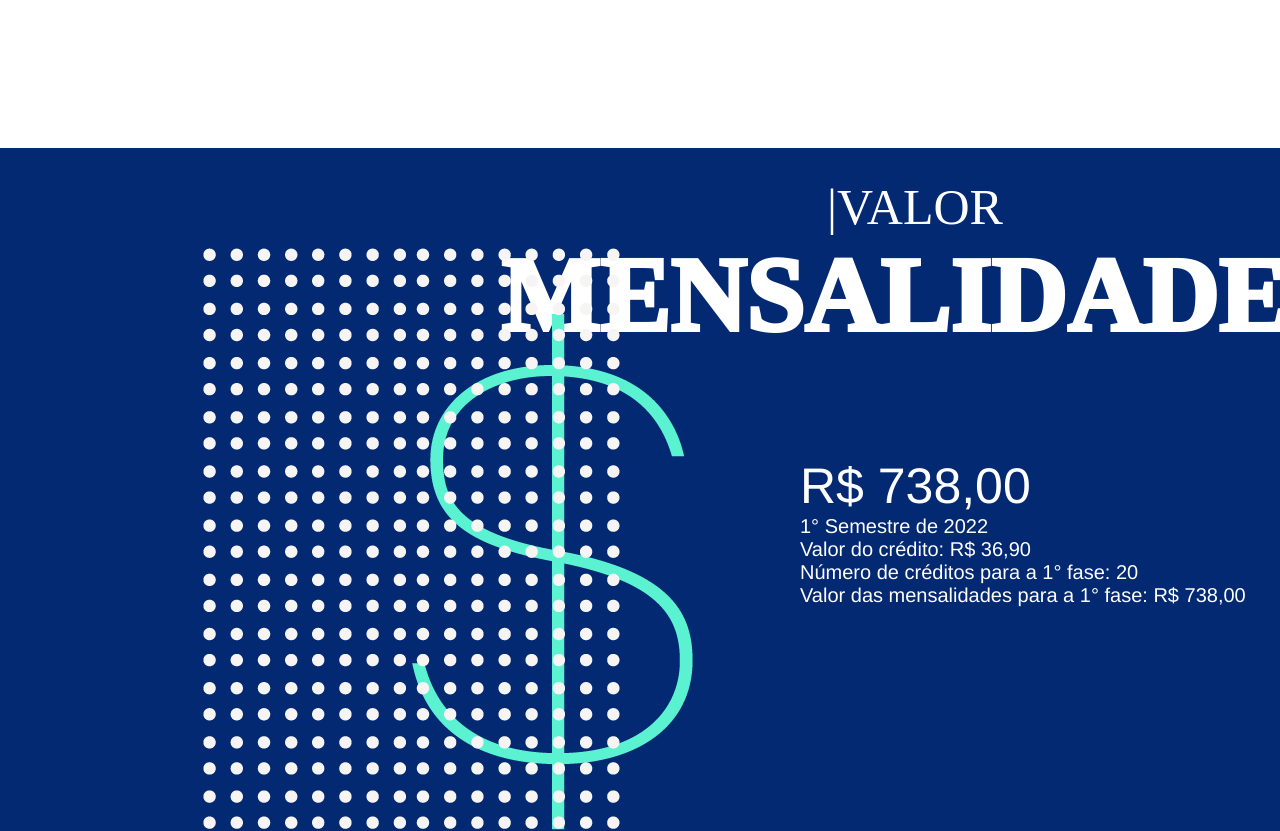
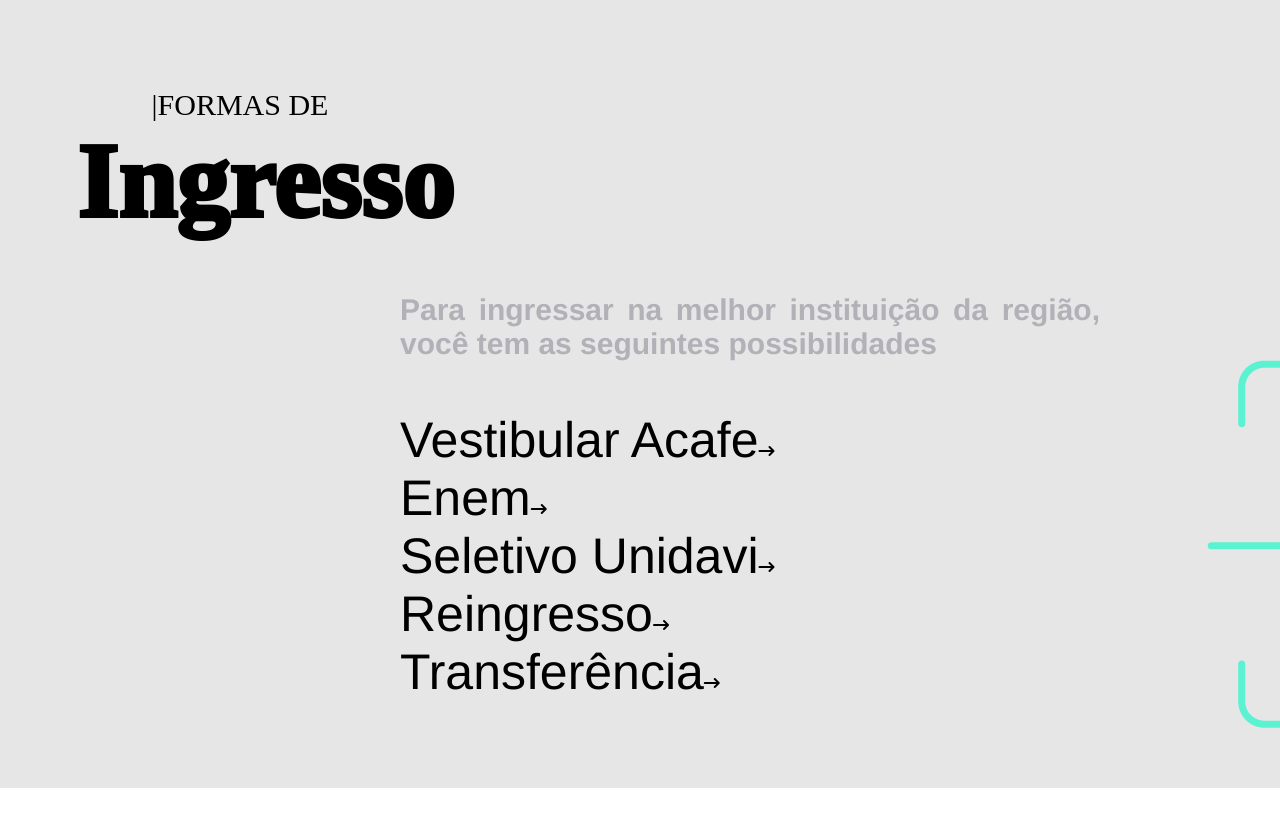
Before and after one commit to robsondejesus1996/site-cursos, a Next.js app in the folder project/: page / in a window 1280 px wide. Shown: the part 5017-5848 px from the top of the page. Built offline with nearby package versions, Linux system fonts and the light colour scheme.

Commit message:
Implementação componente formas de ingresso

```diff
--- a/project/components/formaIngresso.js
+++ b/project/components/formaIngresso.js
@@ -1,12 +1,70 @@
 import Image from "next/image";
+import styles from "../styles/Ingresso.module.css";
 
 export default function FormasIngresso() {
   return (
     <>
-    <h1>Componente Formas de ingresso</h1>
-      <h1>Imagens com link e descrição</h1>
-      <p>Locais aonde pode fazer a prova</p>
-      <p>--------fim componente-----------</p>
+      <section className={styles.secao}>
+        <span className={styles.pergunta}> |FORMAS DE</span>
+        <span className={styles.ingresso}>
+          {" "}
+          <p className={styles.pipe}></p>Ingresso
+        </span>
+
+        <div className={styles.descricao}>
+          <h4>
+            Para ingressar na melhor instituição da região, você tem as
+            seguintes possibilidades
+          </h4>
+        </div>
+
+        <div className={styles.div_formas}>
+          <p>
+            <a href="" className={styles.tipo_forma}>
+              Vestibular Acafe
+            </a>
+            <i class="fa fa-long-arrow-right" aria-hidden="true"></i>
+          </p>
+          <p>
+            <a href="" className={styles.tipo_forma}>
+              Enem
+            </a>
+            <i class="fa fa-long-arrow-right" aria-hidden="true"></i>
+          </p>
+          <p>
+            <a href="" className={styles.tipo_forma}>
+              Seletivo Unidavi
+            </a>
+            <i class="fa fa-long-arrow-right" aria-hidden="true"></i>
+          </p>
+          <p>
+            <a href="" className={styles.tipo_forma}>
+              Reingresso
+            </a>
+            <i class="fa fa-long-arrow-right" aria-hidden="true"></i>
+          </p>
+          <p>
+            <a href="" className={styles.tipo_forma}>
+              Transferência
+            </a>
+            <i class="fa fa-long-arrow-right" aria-hidden="true"></i>
+          </p>
+        </div>
+        <div className={styles.div_imagem_ingresso}>
+          <a href="https://www.unidavi.edu.br/formasIngresso">
+            <img
+              className="hello-img animate fadeInLeft"
+              data-wow-delay="0.4s"
+              src="/images/icone-ingresso-pg-cursos.png"
+              alt="Imagem Sobre o Curso"
+            />
+          </a>
+          <img className={styles.figura_imagem} src="/images/hello-bg.png" />
+        </div>
+      </section>
+
+      <p className={styles.fim}></p>
+      <p>Fim componente trabalhar</p>
     </>
   );
 }
--- /dev/null
+++ b/project/styles/Ingresso.module.css
@@ -0,0 +1,75 @@
+.secao {
+  background-color: #e6e6e6;
+  height: 100vh;
+}
+.pergunta {
+  margin-top: 100px;
+  display: block;
+  text-align: center;
+  font-family: "Playfair Display", serif;
+  font-size: 30px;
+  font-weight: 100;
+  color: black;
+  margin-left: -800px;
+  padding: 100px;
+}
+
+.ingresso {
+  font-family: "Playfair Display", serif;
+  margin-top: -50px;
+  display: block;
+  text-align: center;
+  font-size: 105px;
+  font-weight: 1000;
+  margin-top: -100px;
+  margin-left: -750px;
+}
+
+.pipe {
+  font-family: "Raleway Especial";
+  font-weight: 10;
+  font-size: 100px;
+  color: #585858;
+  margin-left: -150px;
+}
+
+.div_imagem_ingresso {
+  display: block;
+  align-items: center;
+  margin-left: 1200px;
+  margin-top: -350px;
+}
+
+.figura_imagem {
+  display: block;
+  margin-top: -850px;
+  margin-left: 100px;
+}
+
+.descricao {
+  width: 700px;
+  font-family: "Montserrat", sans-serif;
+  font-size: 30px;
+  display: flex;
+  align-items: center;
+  margin-left: 400px;
+  text-align: justify;
+  margin-top: 50px;
+  color: #b2b1b8;
+}
+
+.div_formas {
+  display: inline-block;
+  margin-top: 50px;
+  margin-left: 400px;
+}
+
+.tipo_forma {
+  color: black;
+  font-size: 50px;
+  text-decoration: none;
+}
+
+.fim {
+  margin-top: 400px;
+}
```
Also changed, not shown: project/public/images/formas7-PG.png (added), project/public/images/icone-ingresso-pg-cursos.png (added).
